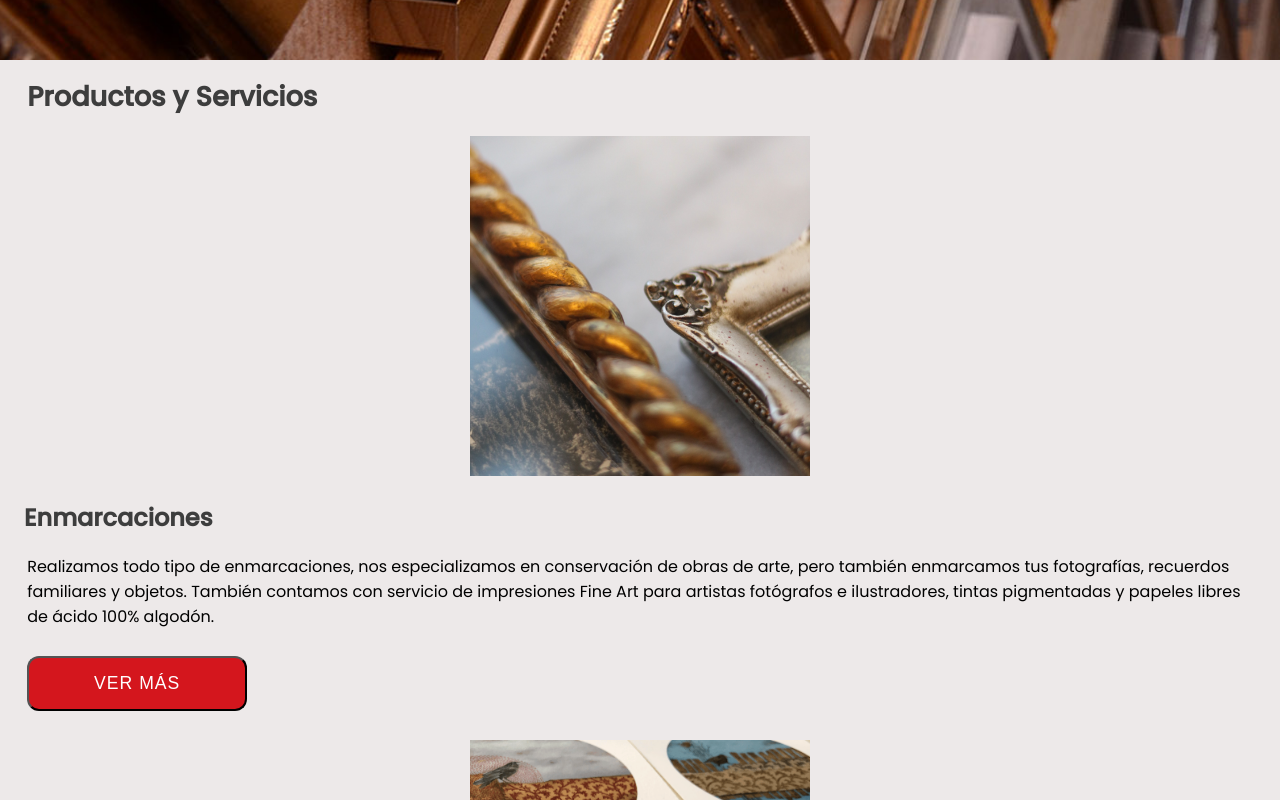
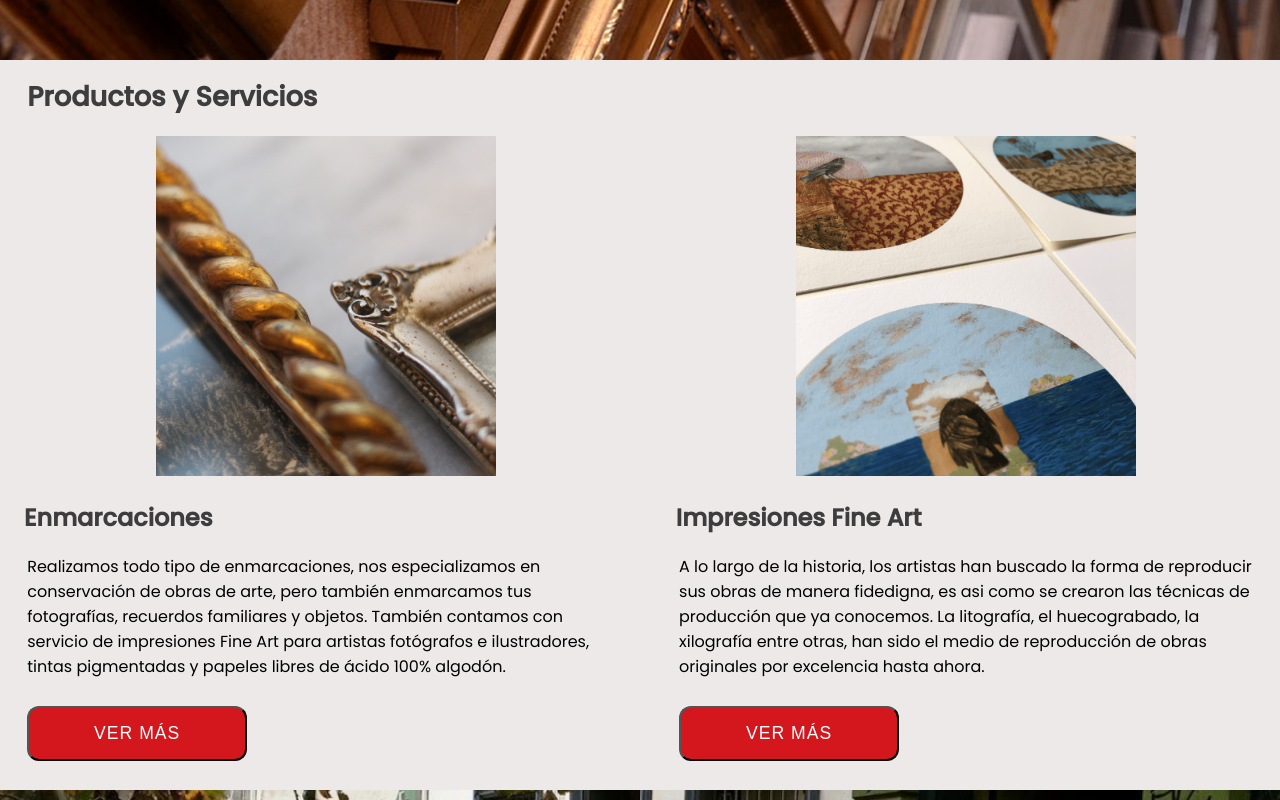
Before and after one commit to andreacasanova1/BetaProject2.0, a plain HTML site: page index.html in a window 1280 px wide. Shown: the part 740-1540 px from the top of the page. Drawn offline with Linux system fonts and the light colour scheme.

Commit message:
section 2 ok

```diff
--- a/index.html
+++ b/index.html
@@ -46,8 +46,9 @@
         </main>
             <section class="services__section2">
                 <h2 class="section2-h2">Productos y Servicios</h2>
+                <div class="services__section2-content">
+                    <div class="service__section2-grupo1">
                         <div class="services__section2-image1"></div>
-                <div>
                         <!-- <img class="services__section2--enmarcaciones" src="img/landing/enmarcaciones-img.png" alt="enmarcaciones-santiago-chile"> -->
                         <h3 class="section2-h3">Enmarcaciones</h3>
                         <p>Realizamos todo tipo de enmarcaciones, nos especializamos en conservación de obras de arte, pero también enmarcamos tus fotografías, recuerdos familiares y objetos.
@@ -55,12 +56,13 @@
                         También contamos con servicio de impresiones Fine Art para artistas fotógrafos e ilustradores, tintas pigmentadas y papeles libres de ácido 100% algodón.</p>
                         <button class="services__section2--button">Ver más</button>
                     </div>
-                <div>
+                    <div class="services__section2-grupo2">
                         <div class="services__section2-image2"></div>
                         <!-- <img class="services__section2--fineart" src="img/landing/giclée2_ctysim_c_scale,w_843.png" alt="impresiones-fine-art-giclee"> -->
                         <h3 class="section2-h3">Impresiones Fine Art</h3>
                         <p>A lo largo de la historia, los artistas han buscado la forma de reproducir sus obras de manera fidedigna, es asi como se crearon las técnicas de producción que ya conocemos. La litografía, el huecograbado, la xilografía entre otras, han sido el medio de reproducción de obras originales por excelencia hasta ahora.</p>
                         <button class="services__section2--button">Ver más</button>
+                    </div>
                 </div>
             </section>
 
--- a/sass/_images.scss
+++ b/sass/_images.scss
@@ -14,25 +14,41 @@
     background-image: url(../img/landing/enmarcaciones-img.png);
     width: 340px;
     height: 340px;
-    display: flex;
-    flex-wrap: wrap;
-    align-content: center;
     background-position: 50% 50%;
     margin: auto;
     background-repeat: no-repeat;
     background-size: cover;
 }
+
 .services__section2-image2 {
     background-image: url(../img/landing/giclée2_ctysim_c_scale\,w_843.png);
     width: 340px;
     height: 340px;
-    display: flex;
-    flex-wrap: wrap;
-    align-content: center;
     background-position: 50% 50%;
     margin: auto;
     background-repeat: no-repeat;
     background-size: cover;
+}
+@media (min-width: 600px) {
+    .services__section2-image1, .services__section2-image2 {
+        width: 80%;
+        height: 340px;
+        background-position: 50% 50%;
+        margin: auto;
+        background-repeat: no-repeat;
+        background-size: cover;
+    }
+}
+@media (min-width: 1024px) {
+    .services__section2-image1, .services__section2-image2 {
+        width: 340px;
+        height: 340px;
+        background-position: 50% 50%;
+        margin: auto;
+        background-repeat: no-repeat;
+        background-size: cover;
+    }
+
 }
 
 .galery__section3 {
--- a/sass/_site.scss
+++ b/sass/_site.scss
@@ -12,15 +12,29 @@ body {
 }
 
 section {
+
     &.services__section2 {
         background-color: var(--platinum);
 }
 }
 
+.service__section2-grupo1, .services__section2-grupo2 {
+        display: flex;
+        flex-direction: column;
+}
+.services__section2-content {
+        display: flex;
+        flex-wrap: nowrap;
+        flex-direction: column;
+}
+@media (min-width: 1000px) {
+    .services__section2-content {
+            display: flex;
+            flex-direction: row;
+        }
+}
 p {
-    display: flex;
+
     padding: 1.7rem;
-    flex-direction: row;
-    justify-content: flex-start;
-    flex-wrap: wrap;
+
 }
```
Also changed, not shown: css/style.css. Lines whose indentation alone changed are shown as unchanged.
